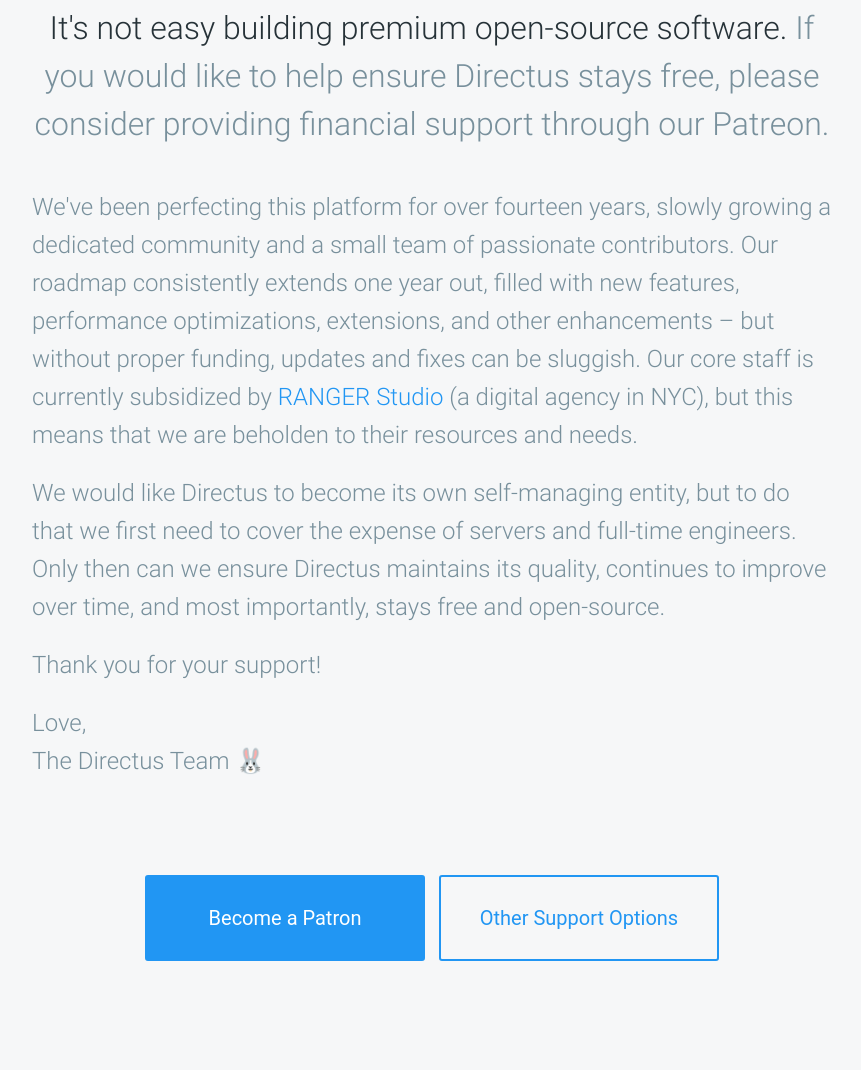
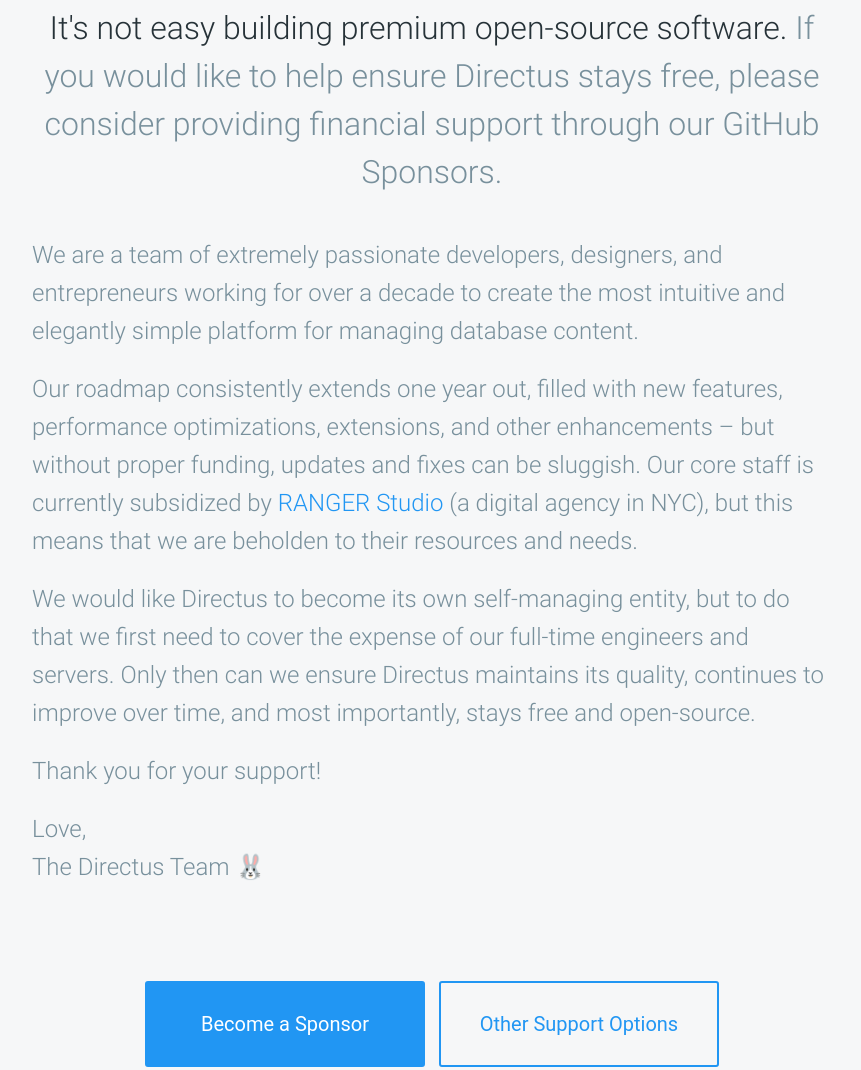
Before and after one commit to ryanwmitchell/website, a website built with Parcel: page src/organization.html in a window 1280 px wide. Shown: the part 3982-5052 px from the top of the page, without its empty margins (208-1069 px from the left). Built offline with nearby package versions, Linux system fonts and the light colour scheme; a web font is replaced by a local one; what plyr would draw is missing.

Commit message:
update org bio

```diff
--- a/src/organization.html
+++ b/src/organization.html
@@ -497,13 +497,16 @@
 		</section>
 		<section id="supporting-directus">
 			<div class="wide">
-				<h2><b>It's not easy building premium open-source software.</b> If you would like to help ensure Directus stays free, please consider providing financial support through our Patreon.</h2>
+				<h2><b>It's not easy building premium open-source software.</b> If you would like to help ensure Directus stays free, please consider providing financial support through our GitHub Sponsors.</h2>
 
 				<p>
-					We've been perfecting this platform for over fourteen years, slowly growing a dedicated community and a small team of passionate contributors. Our roadmap consistently extends one year out, filled with new features, performance optimizations, extensions, and other enhancements – but without proper funding, updates and fixes can be sluggish. Our core staff is currently subsidized by <a href="http://rangerstudio.com" target="_blank">RANGER Studio</a> (a digital agency in NYC), but this means that we are beholden to their resources and needs.
+					We are a team of extremely passionate developers, designers, and entrepreneurs working for over a decade to create the most intuitive and elegantly simple platform for managing database content.
 				</p>
 				<p>
-					We would like Directus to become its own self-managing entity, but to do that we first need to cover the expense of servers and full-time engineers. Only then can we ensure Directus maintains its quality, continues to improve over time, and most importantly, stays free and open-source.
+					Our roadmap consistently extends one year out, filled with new features, performance optimizations, extensions, and other enhancements – but without proper funding, updates and fixes can be sluggish. Our core staff is currently subsidized by <a href="https://rangerstudio.com" target="_blank">RANGER Studio</a> (a digital agency in NYC), but this means that we are beholden to their resources and needs.
+				</p>
+				<p>
+					We would like Directus to become its own self-managing entity, but to do that we first need to cover the expense of our full-time engineers and servers. Only then can we ensure Directus maintains its quality, continues to improve over time, and most importantly, stays free and open-source.
 				</p>
 				<p>
 					Thank you for your support!
@@ -515,7 +518,7 @@
 
 				<div class="center margin-t-80 margin-b-80">
 					<div class="buttons center" style="margin-bottom:10px;">
-						<a href="https://www.patreon.com/directus" class="bright big" target="_blank">Become a Patron</a>
+						<a href="https://github.com/sponsors/directus" class="bright big" target="_blank">Become a Sponsor</a>
 						<a href="https://docs.directus.io/getting-started/supporting-directus.html" class="bright ghost big" target="_blank">Other Support Options</a>
 					</div>
 				</div>
```
